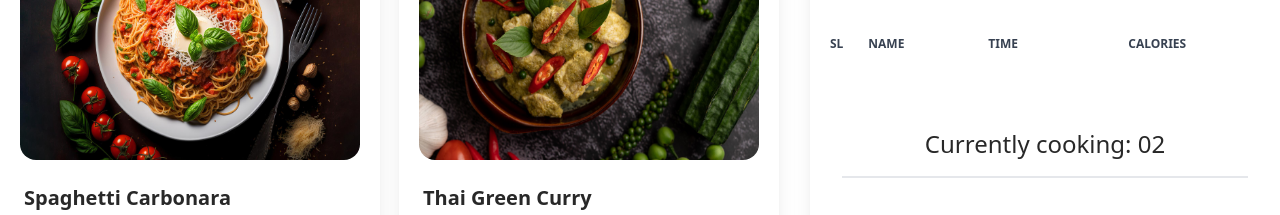
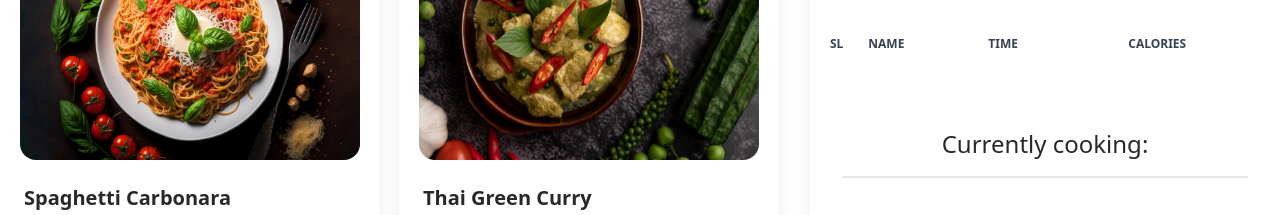
Before and after one commit to abubakar1010/chefs-table-client, a React (Vite) app: page / in a window 1280 px wide. Shown: the part 1380-1595 px from the top of the page. Built offline with nearby package versions, Linux system fonts and the light colour scheme.

Commit message:
add item on currently cooking cart and remove item from wishlist

```diff
--- a/src/components/Cooking/Cooking.jsx
+++ b/src/components/Cooking/Cooking.jsx
@@ -3,7 +3,7 @@
     return (
         <>
             <div className="text-center border-b-2 px-12 my-6 py-4 mx-8">
-                    <h1 className=" text-[#282828] font-medium text-2xl"> Currently cooking: 02 </h1>
+                    <h1 className=" text-[#282828] font-medium text-2xl"> Currently cooking:  </h1>
                 </div>
 
                 <div>
@@ -31,7 +31,7 @@
         <tbody>
 
 
-             {
+            {
                 cookingItems.map( (element, index) => <tr key={index} className="bg-[#28282808] border-b pb-4 ">
 
 
```
Also changed, not shown: src/components/Recipe/Recipe.jsx (+2 -8 lines).
